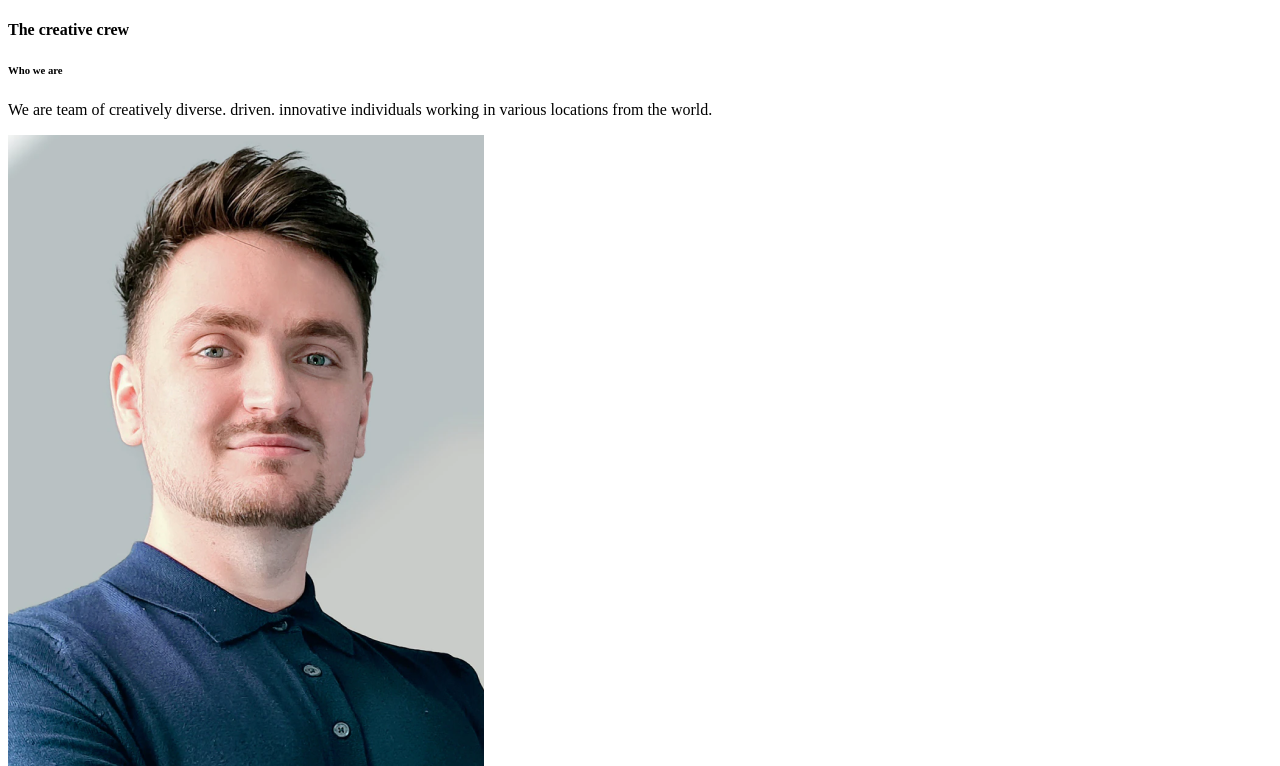
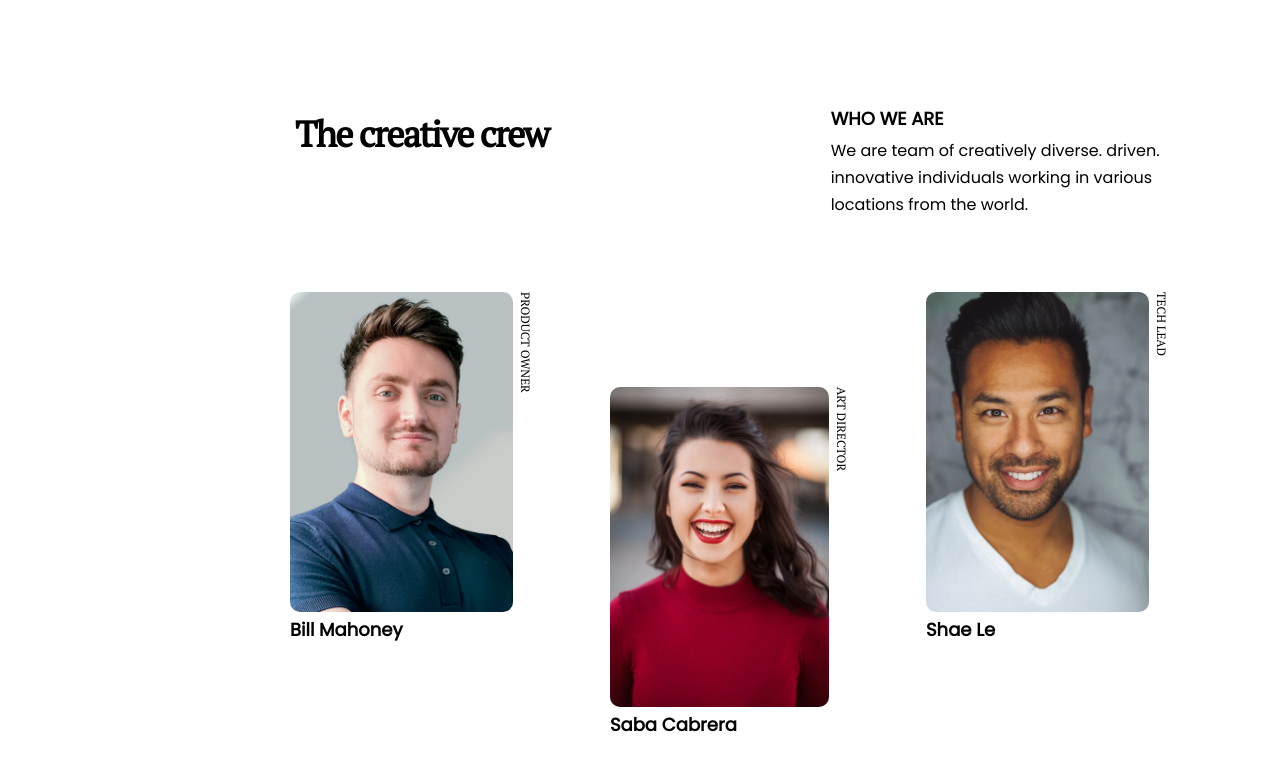
Before and after one commit to SulthanNK/The-Dream-Team, a plain HTML site: page index.html in a window 1280 px wide. Shown: the top 766 px of the page. Drawn offline with Linux system fonts and the light colour scheme.

Commit message:
Page designed completed for laptop viewport

```diff
--- a/index.html
+++ b/index.html
@@ -4,8 +4,15 @@
     <meta charset="UTF-8" />
     <meta http-equiv="X-UA-Compatible" content="IE=edge" />
     <meta name="viewport" content="width=device-width, initial-scale=1.0" />
+    <link
+      rel="shortcut icon"
+      href="./assets/devchallenges.png"
+      type="image/x-icon"
+    />
+    <link rel="stylesheet" href="style.css" />
     <title>The Dream Team</title>
   </head>
+
   <body>
     <header>
       <div class="left">
@@ -21,7 +28,7 @@
     </header>
 
     <div id="container">
-      <div class="team">
+      <div class="team person-one">
         <div class="pic-name">
           <img src="./assets/photo1.png" alt="A picture of Bill Mahoney" />
           <div class="name">Bill Mahoney</div>
@@ -29,7 +36,7 @@
         <div class="designation">Product owner</div>
       </div>
 
-      <div class="team">
+      <div class="team person-two">
         <div class="pic-name">
           <img src="./assets/photo2.png" alt="A picture of Saba Cabrera" />
           <div class="name">Saba Cabrera</div>
@@ -37,7 +44,7 @@
         <div class="designation">Art director</div>
       </div>
 
-      <div class="team">
+      <div class="team person-three">
         <div class="pic-name">
           <img src="./assets/photo3.png" alt="A picture of Shae Le" />
           <div class="name">Shae Le</div>
@@ -45,7 +52,7 @@
         <div class="designation">Tech Lead</div>
       </div>
 
-      <div class="team">
+      <div class="team person-four">
         <div class="pic-name">
           <img src="./assets/photo4.png" alt="A picture of Skylah Lu" />
           <div class="name">Skylah Lu</div>
@@ -53,7 +60,7 @@
         <div class="designation">UX Designer</div>
       </div>
 
-      <div class="team">
+      <div class="team person-five">
         <div class="pic-name">
           <img src="./assets/photo5.png" alt="A picture of Griff Richards" />
           <div class="name">Griff Richards</div>
@@ -61,7 +68,7 @@
         <div class="designation">Developer</div>
       </div>
 
-      <div class="team">
+      <div class="team person-six">
         <div class="pic-name">
           <img src="./assets/photo6.png" alt="A picture of Stan John" />
           <div class="name">Stan John</div>
@@ -75,7 +82,7 @@
         class="profile-link"
         href="https://portfolio.devchallenges.io/SulthanNK"
         target="_blank"
-        >Sulthan Mohaideen @ DevChallenges.io</a
+        >Sulthan Mohaideen - DevChallenges.io</a
       >
     </footer>
   </body>
--- a/style.css
+++ b/style.css
@@ -0,0 +1,129 @@
+@import url("https://fonts.googleapis.com/css2?family=PT+Serif&family=Poppins&display=swap");
+
+* {
+  margin: 0;
+  padding: 0;
+}
+
+body {
+  width: 900px;
+  margin: 100px 280px 20px 280px;
+}
+
+.left {
+  float: left;
+  padding: 2px;
+  margin-right: 270px;
+  margin-left: 5px;
+}
+
+.right {
+  overflow: auto;
+  padding: 2px 0;
+}
+
+.title {
+  font-family: "PT Serif", serif;
+  font-style: normal;
+  font-weight: bold;
+  font-size: 36px;
+  line-height: 48px;
+  letter-spacing: -0.045em;
+  padding: 8px;
+}
+
+.sub-title {
+  font-family: "Poppins", sans-serif;
+  font-style: normal;
+  font-weight: 600;
+  font-size: 18px;
+  line-height: 27px;
+  text-transform: uppercase;
+  padding: 2.5px;
+}
+
+.description {
+  font-family: "Poppins", sans-serif;
+  font-style: normal;
+  font-weight: normal;
+  font-size: 16px;
+  line-height: 27px;
+  padding: 2.5px;
+}
+
+#container {
+  margin-top: 60px;
+  display: grid;
+  grid-template-areas:
+    "A B C"
+    "D E F";
+  grid-row-gap: 1rem;
+  grid-column-gap: 3.5rem;
+}
+
+.team {
+  display: flex;
+  margin: 5px;
+  padding: 5px;
+}
+
+.person-two,
+.person-five {
+  margin-top: 100px;
+}
+
+.person-one {
+  grid-area: A;
+}
+
+.person-two {
+  grid-area: B;
+}
+
+.person-three {
+  grid-area: C;
+}
+
+.person-four {
+  grid-area: D;
+}
+
+.person-five {
+  grid-area: E;
+}
+
+.person-six {
+  grid-area: F;
+}
+
+.pic-name img {
+  border-radius: 10px;
+  height: 40vh;
+}
+
+.name {
+  font-family: "Poppins", sans-serif;
+  font-style: normal;
+  font-weight: 600;
+  font-size: 18px;
+  line-height: 27px;
+}
+
+.designation {
+  font-family: "PT Serif", serif;
+  font-size: 12px;
+  text-transform: uppercase;
+  writing-mode: vertical-lr;
+  padding-left: 5px;
+}
+
+footer {
+  text-align: center;
+  margin: 65px 0 0 0;
+}
+
+footer > a {
+  color: #a9a9a9;
+  text-decoration: none;
+  padding: 8px;
+}
```
